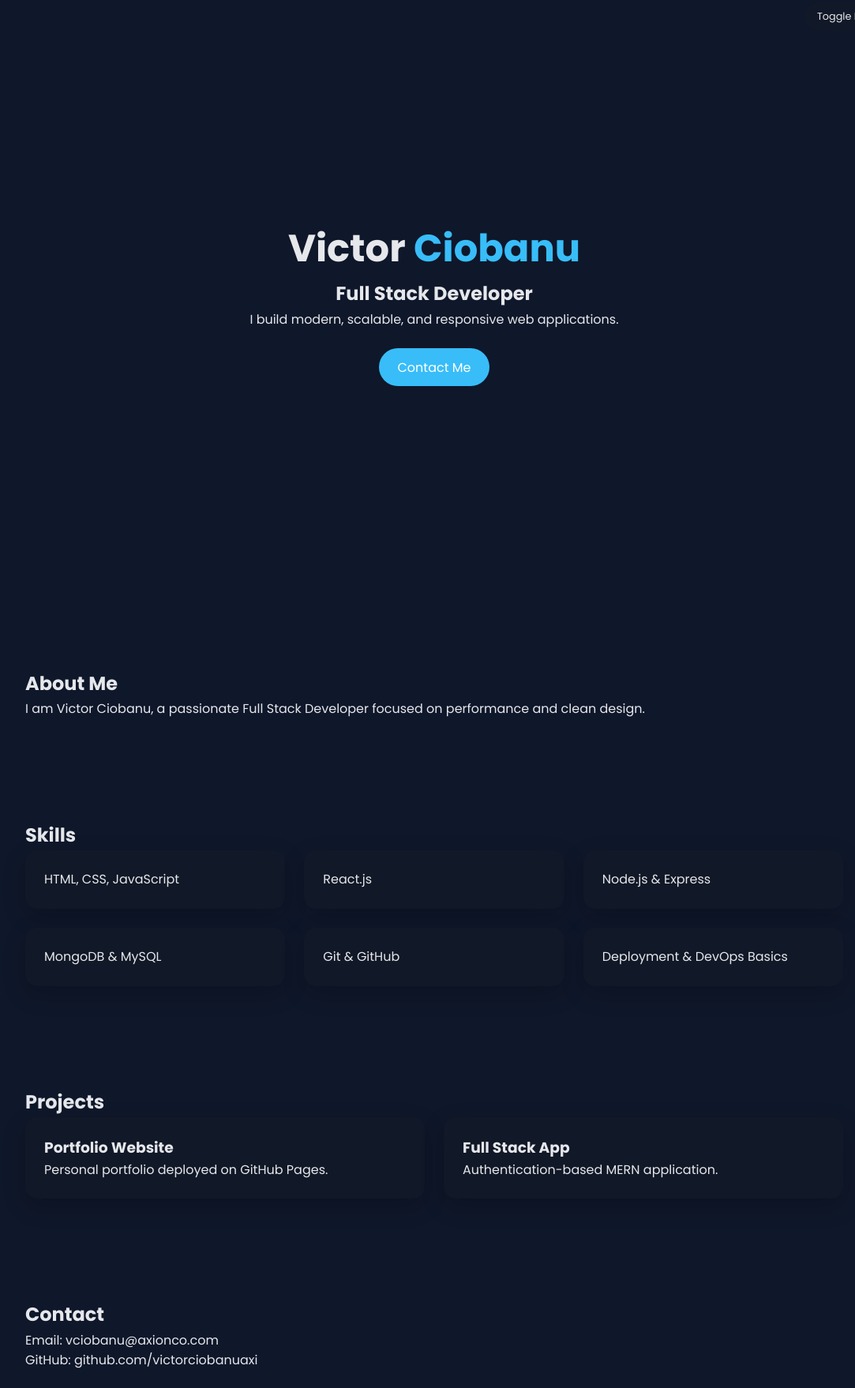
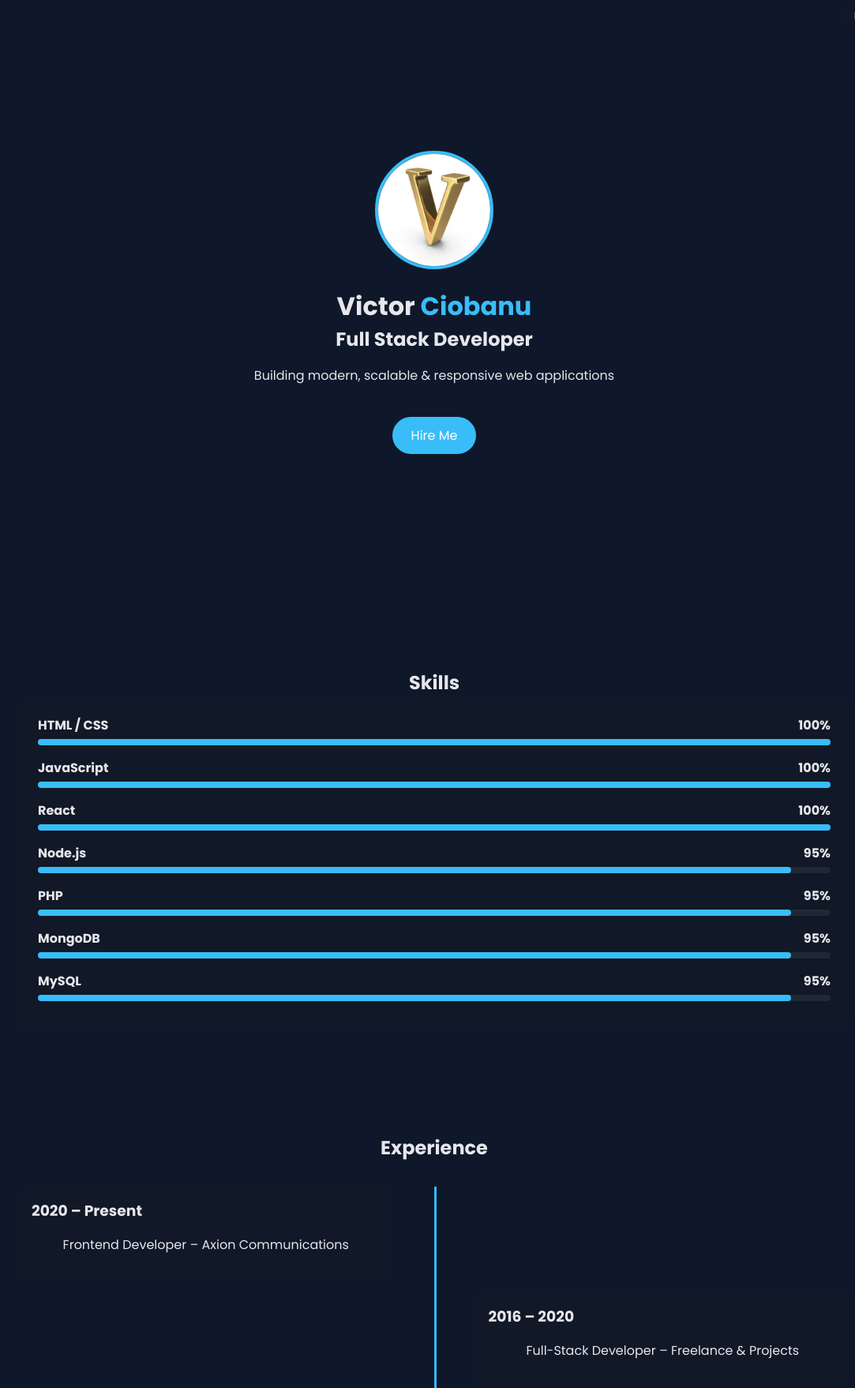
Before and after one commit to victorciobanuaxi/victorciobanuaxi.github.io, a plain HTML site: page index.html in a window 1280 px wide. Shown: the part 17-1775 px from the top of the page at 79% size, without its empty margins (90-1173 px from the left). Drawn offline with Linux system fonts and the light colour scheme.

Commit message:
Update index.html

```diff
--- a/index.html
+++ b/index.html
@@ -1,167 +1,171 @@
 <!DOCTYPE html>
 <html lang="en">
 <head>
-  <meta charset="UTF-8" />
-  <meta name="viewport" content="width=device-width, initial-scale=1.0" />
+<meta charset="UTF-8">
+<meta name="viewport" content="width=device-width, initial-scale=1.0">
 <title>Victor Ciobanu | Full Stack Developer</title>
 
 <link href="https://fonts.googleapis.com/css2?family=Poppins:wght@300;400;600;700&display=swap" rel="stylesheet">
 
 <style>
-    :root {
-      --bg-color: #0f172a;
-      --card-color: #111827;
-      --text-color: #e5e7eb;
-      --accent: #38bdf8;
+:root{
+  --bg:#0f172a;
+  --card:#111827;
+  --text:#e5e7eb;
+  --accent:#38bdf8;
+}
+body.light{
+  --bg:#f9fafb;
+  --card:#ffffff;
+  --text:#111827;
+  --accent:#2563eb;
+}
+*{margin:0;padding:0;box-sizing:border-box;font-family:Poppins}
+body{background:var(--bg);color:var(--text);transition:.4s}
+section{padding:4rem 1.5rem;max-width:1100px;margin:auto}
+h1,h2{text-align:center}
+h1 span{color:var(--accent)}
+p{text-align:center;max-width:700px;margin:1rem auto}
+
+.toggle{
+  position:fixed;top:20px;right:20px;
+  background:var(--card);padding:.5rem 1rem;
+  border-radius:20px;cursor:pointer;font-size:.8rem;
 }
 
-    body.light {
-      --bg-color: #f9fafb;
-      --card-color: #ffffff;
-      --text-color: #111827;
-      --accent: #2563eb;
+header{
+  min-height:100vh;
+  display:flex;align-items:center;justify-content:center;
+  text-align:center;
+  animation:fadeIn 1.2s ease;
 }
 
-    * {
-      margin: 0;
-      padding: 0;
-      box-sizing: border-box;
-      font-family: 'Poppins', sans-serif;
+.profile-pic{
+  width:150px;height:150px;
+  border-radius:50%;
+  border:4px solid var(--accent);
+  object-fit:cover;
+  margin-bottom:1rem;
 }
 
-    body {
-      background: var(--bg-color);
-      color: var(--text-color);
-      line-height: 1.6;
-      transition: background 0.4s, color 0.4s;
+.btn{
+  display:inline-block;margin-top:1.5rem;
+  padding:.7rem 1.5rem;
+  background:var(--accent);
+  color:white;border-radius:30px;
+  text-decoration:none;
 }
 
-    header {
-      min-height: 100vh;
-      display: flex;
-      align-items: center;
-      justify-content: center;
-      text-align: center;
-      padding: 2rem;
-      animation: fadeIn 1.2s ease-in-out;
+.card{
+  background:var(--card);
+  padding:1.5rem;border-radius:15px;
+  animation:slideUp 1s ease;
 }
 
-    h1 {
-      font-size: 3rem;
+/* Skill Bars */
+.skill{margin-bottom:1rem}
+.skill span{display:flex;justify-content:space-between}
+.bar{background:#1f2933;height:8px;border-radius:5px;margin-top:5px}
+.progress{height:8px;border-radius:5px;background:var(--accent)}
+
+/* Timeline */
+.timeline{position:relative;margin-top:2rem}
+.timeline::before{
+  content:'';
+  position:absolute;left:50%;top:0;
+  width:3px;height:100%;
+  background:var(--accent);
+}
+.entry{
+  width:45%;padding:1rem;
+  background:var(--card);
+  border-radius:10px;
+  margin:1rem 0;
+}
+.left{margin-left:0}
+.right{margin-left:55%}
+
+footer{text-align:center;padding:2rem;opacity:.8}
+
+@keyframes fadeIn{
+  from{opacity:0;transform:translateY(20px)}
+  to{opacity:1;transform:translateY(0)}
+}
+@keyframes slideUp{
+  from{opacity:0;transform:translateY(30px)}
+  to{opacity:1;transform:translateY(0)}
 }
 
-    h1 span {
-      color: var(--accent);
-    }
-
-    .btn {
-      display: inline-block;
-      margin-top: 1.5rem;
-      padding: 0.7rem 1.5rem;
-      background: var(--accent);
-      color: white;
-      border-radius: 30px;
-      text-decoration: none;
-      transition: transform 0.3s, opacity 0.3s;
-    }
-
-    .btn:hover {
-      transform: translateY(-3px);
-      opacity: 0.9;
-    }
-
-    section {
-      padding: 4rem 2rem;
-      max-width: 1100px;
-      margin: auto;
-    }
-
-    .grid {
-      display: grid;
-      grid-template-columns: repeat(auto-fit, minmax(250px, 1fr));
-      gap: 1.5rem;
-    }
-
-    .card {
-      background: var(--card-color);
-      padding: 1.5rem;
-      border-radius: 15px;
-      box-shadow: 0 10px 30px rgba(0,0,0,0.2);
-      transition: transform 0.3s;
-    }
-
-    .card:hover {
-      transform: translateY(-5px);
-    }
-
-    footer {
-      text-align: center;
-      padding: 2rem;
-      font-size: 0.9rem;
-      opacity: 0.8;
-    }
-
-    .toggle {
-      position: fixed;
-      top: 20px;
-      right: 20px;
-      cursor: pointer;
-      background: var(--card-color);
-      padding: 0.5rem 1rem;
-      border-radius: 20px;
-      font-size: 0.8rem;
-    }
-
-    @keyframes fadeIn {
-      from { opacity: 0; transform: translateY(20px); }
-      to { opacity: 1; transform: translateY(0); }
-    }
-
-    @media (max-width: 600px) {
-      h1 { font-size: 2.2rem; }
+@media(max-width:768px){
+  .timeline::before{left:10px}
+  .entry{width:100%;margin-left:20px}
 }
 </style>
 </head>
+
 <body>
 
-  <div class="toggle" onclick="toggleTheme()">Toggle Dark / Light</div>
+<div class="toggle" onclick="toggleTheme()">Dark / Light</div>
 
 <header>
   <div>
+    <!-- Replace profile.png with your photo -->
+    <img src="profile.png" class="profile-pic" alt="Profile Photo">
     <h1>Victor <span>Ciobanu</span></h1>
     <h2>Full Stack Developer</h2>
-      <p>I build modern, scalable, and responsive web applications.</p>
-      <a href="#contact" class="btn">Contact Me</a>
+    <p>Building modern, scalable & responsive web applications</p>
+    <a href="#contact" class="btn">Hire Me</a>
   </div>
 </header>
 
 <section>
-    <h2>About Me</h2>
-    <p>I am Victor Ciobanu, a passionate Full Stack Developer focused on performance and clean design.</p>
-  </section>
-
-  <section>
 <h2>Skills</h2>
-    <div class="grid">
-      <div class="card">HTML, CSS, JavaScript</div>
-      <div class="card">React.js</div>
-      <div class="card">Node.js & Express</div>
-      <div class="card">MongoDB & MySQL</div>
-      <div class="card">Git & GitHub</div>
-      <div class="card">Deployment & DevOps Basics</div>
+<div class="card">
+  <div class="skill">
+    <span><b>HTML / CSS</b><b>100%</b></span>
+    <div class="bar"><div class="progress" style="width:100%"></div></div>
+  </div>
+  <div class="skill">
+    <span><b>JavaScript</b><b>100%</b></span>
+    <div class="bar"><div class="progress" style="width:100%"></div></div>
+  </div>
+  <div class="skill">
+    <span><b>React</b><b>100%</b></span>
+    <div class="bar"><div class="progress" style="width:100%"></div></div>
+  </div>
+  <div class="skill">
+    <span><b>Node.js</b><b>95%</b></span>
+    <div class="bar"><div class="progress" style="width:95%"></div></div>
+  </div>
+  <div class="skill">
+    <span><b>PHP</b><b>95%</b></span>
+    <div class="bar"><div class="progress" style="width:95%"></div></div>
+  </div>
+  <div class="skill">
+    <span><b>MongoDB</b><b>95%</b></span>
+    <div class="bar"><div class="progress" style="width:95%"></div></div>
+  </div>
+  <div class="skill">
+    <span><b>MySQL</b><b>95%</b></span>
+    <div class="bar"><div class="progress" style="width:95%"></div></div>
+  </div>
 </div>
 </section>
 
 <section>
-    <h2>Projects</h2>
-    <div class="grid">
-      <div class="card">
-        <h3>Portfolio Website</h3>
-        <p>Personal portfolio deployed on GitHub Pages.</p>
+<h2>Experience</h2>
+<div class="timeline">
+  <div class="entry left">
+    <h3>2020 – Present</h3>
+    <p>Frontend Developer – Axion Communications</p>
   </div>
-      <div class="card">
-        <h3>Full Stack App</h3>
-        <p>Authentication-based MERN application.</p>
+  <div class="entry right">
+    <h3>2016 – 2020</h3>
+    <p>Full-Stack Developer – Freelance & Projects</p>
+  </div>
+  <div class="entry left">
+    <h3>2014 – 2016</h3>
+    <p>Learning & Building Web Applications</p>
   </div>
 </div>
 </section>
@@ -172,12 +176,10 @@
 <p>GitHub: github.com/victorciobanuaxi</p>
 </section>
 
-  <footer>
-    © 2025 Victor Ciobanu | Full Stack Developer
-  </footer>
+<footer>© 2025 Victor Ciobanu | Full Stack Developer</footer>
 
 <script>
-    function toggleTheme() {
+function toggleTheme(){
   document.body.classList.toggle('light');
 }
 </script>
```
Lines whose indentation alone changed are shown as unchanged.
